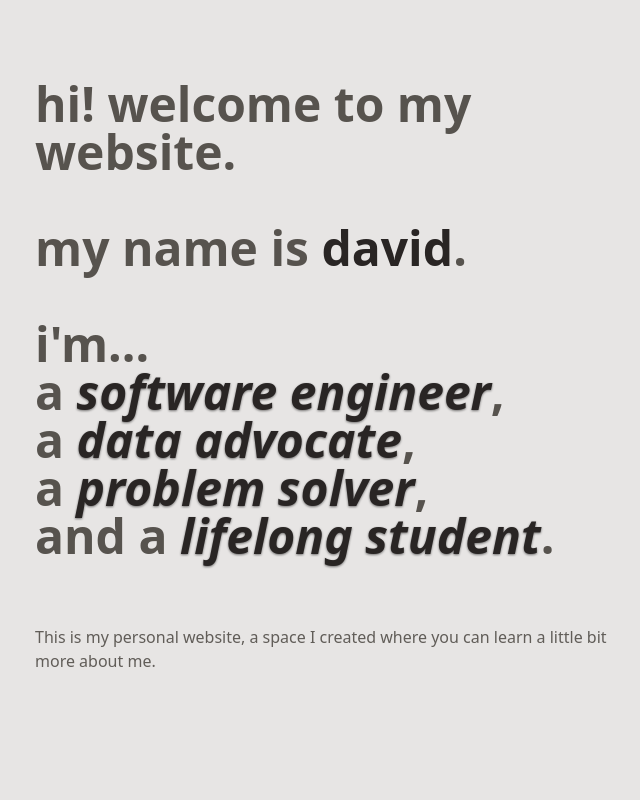
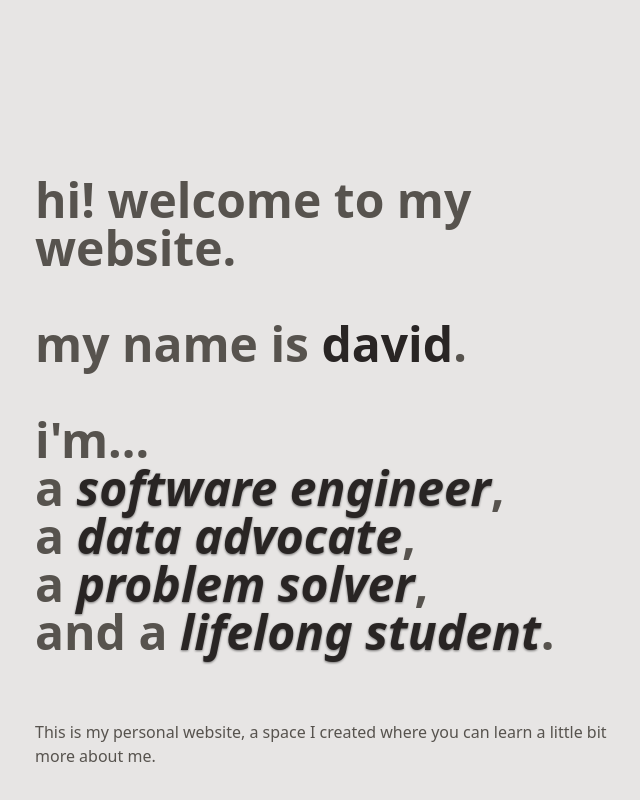
Before and after one commit to ddavidjeong/web_v2, a React (Vite) app: page / in a window 1280 px wide. Shown: the top 800 px of the page, without its empty margins (301-941 px from the left). Built offline with nearby package versions, Linux system fonts and the light colour scheme.

Commit message:
styling edits- centerd cover div, changed animation delays

```diff
--- a/src/pages/Cover/Cover.tsx
+++ b/src/pages/Cover/Cover.tsx
@@ -6,9 +6,9 @@ const Cover = () => {
       <div className="grid grid-cols-1 md:grid-cols-4 flex-grow">
         <div className="md:col-span-1"></div>
         <div className="col-span-1 md:col-span-2 flex flex-col justify-between">
-          <div>
+          <div className="mr-auto ml-auto">
             <section className="text-zinc-300 dark:text-stone-600 font-bold md:text-5xl text-3xl">
-              <div className="pt-4 lg:pt-12 pb-12 text-line text-line-1">
+              <div className="pt-4 lg:pt-36 pb-12 text-line text-line-1">
                 hi! welcome to my website.
               </div>
               <div className="pb-12 text-line text-line-2">
--- a/src/pages/Cover/CoverPage.css
+++ b/src/pages/Cover/CoverPage.css
@@ -16,38 +16,38 @@
   }
 
   .text-line-1 {
-    animation-delay: 0.5s;
+    animation-delay: 0.0s;
   }
 
   .text-line-2 {
-    animation-delay: 1.4s;
+    animation-delay: 0.4s;
   }
 
   .text-line-3 {
-    animation-delay: 2.2s;
+    animation-delay: 1.2s;
   }
 
   .text-line-4 {
-    animation-delay: 2.8s;
+    animation-delay: 1.8s;
   }
 
   .text-line-5 {
-    animation-delay: 3.4s;
+    animation-delay: 2.1s;
   }
 
   .text-line-6 {
-    animation-delay: 4.0s;
+    animation-delay: 2.4s;
   }
 
   .text-line-7 {
-    animation-delay: 4.6s;
+    animation-delay: 2.7s;
   }
 
   .text-line-8 {
-    animation-delay: 5.6s;
+    animation-delay: 3.4s;
   }
   .text-line-9 {
-    animation-delay:6.6s;
+    animation-delay:4s;
   }
 
 /*
```
